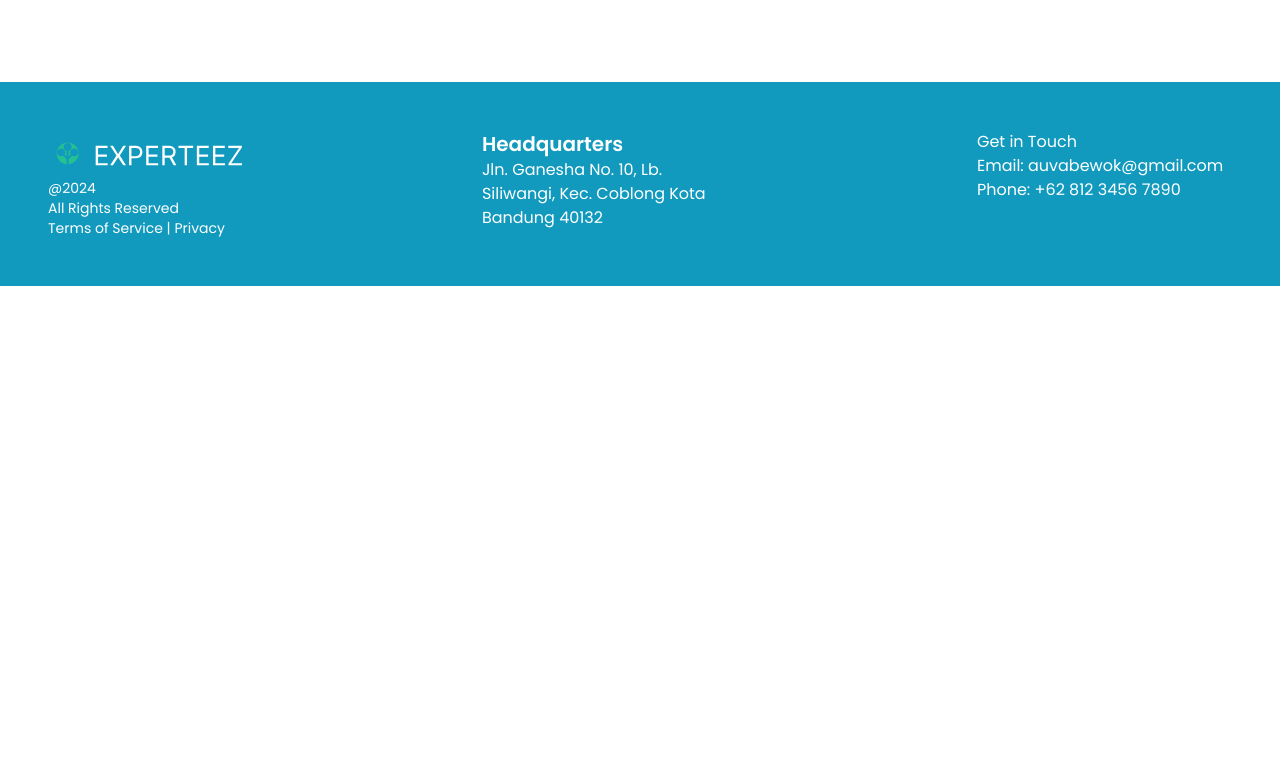
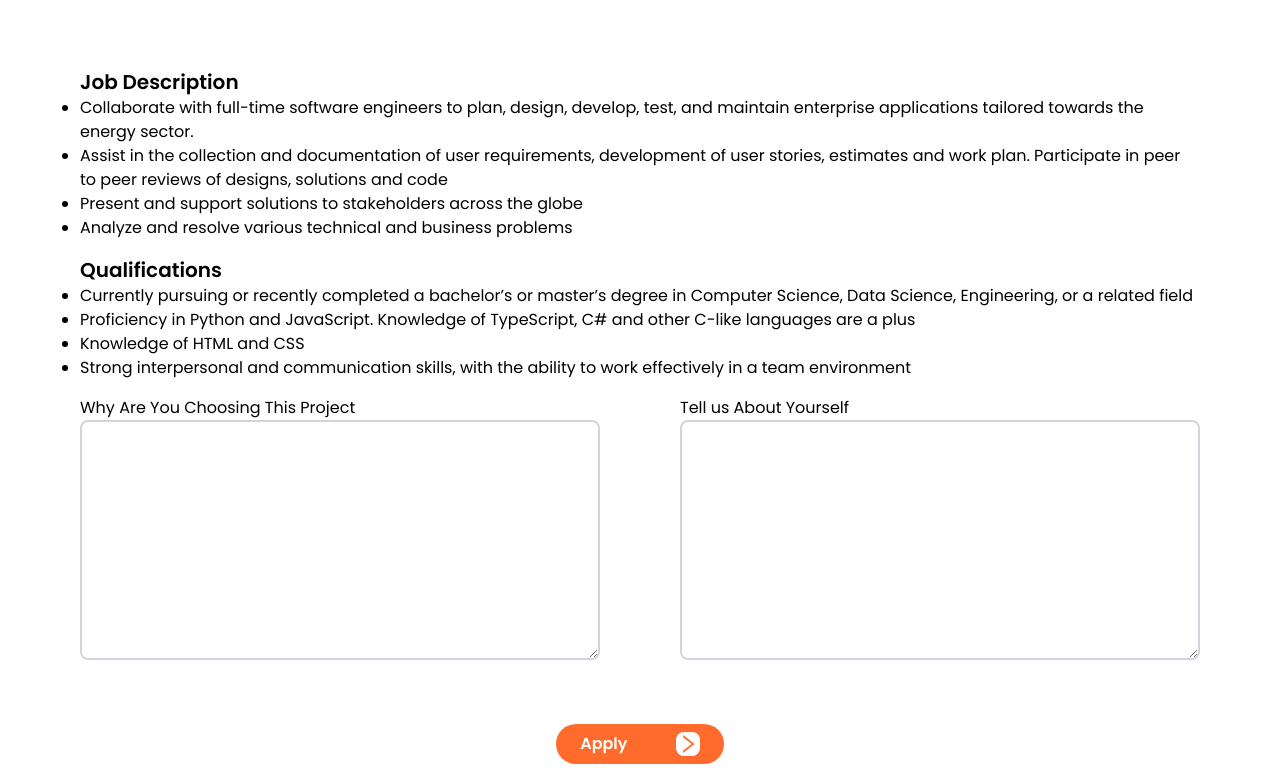
Before and after one commit to Experteez/Experteez-Frontend, a Next.js app: page /project/1/detail in a window 1280 px wide. Shown: the part 452-1220 px from the top of the page. Before the commit the page ends 800 px from the top, so only its background shows below. Built offline with nearby package versions, Linux system fonts and the light colour scheme; no server answers.

Commit message:
feat: apply projects functionality

```diff
--- a/src/app/project/ListProject.tsx
+++ b/src/app/project/ListProject.tsx
@@ -8,12 +8,15 @@ interface ListProjectProps {
 export default function ListProject({ data }: ListProjectProps) {
   return (
     <div className="flex flex-wrap items-center justify-center gap-16">
-      {data.map((project: any) => {
+      {data?.map((project: any) => {
         const deadline: Date = new Date(project.deadline);
         const now: Date = new Date();
 
-        const durationInMilliseconds: number = deadline.getTime() - now.getTime();
-        const days: number = Math.floor(durationInMilliseconds / (1000 * 60 * 60 * 24));
+        const durationInMilliseconds: number =
+          deadline.getTime() - now.getTime();
+        const days: number = Math.floor(
+          durationInMilliseconds / (1000 * 60 * 60 * 24)
+        );
 
         let duration: string;
         if (days < 30) {
@@ -26,6 +29,7 @@ export default function ListProject({ data }: ListProjectProps) {
         return (
           <ProjectCard
             key={project.id}
+            projectId={project.id}
             title={project.name}
             description={project.description}
             image={project.image ?? "/mentor/google.png"}
--- a/src/app/project/[id]/page.tsx
+++ b/src/app/project/[id]/detail/DetailProject.tsx
@@ -1,8 +1,64 @@
+"use client";
 import Image from "next/image";
 import Link from "next/link";
 import { AiOutlineRight } from "react-icons/ai";
+import toast from "react-hot-toast";
+import Cookies from "universal-cookie";
+import { useRouter } from "next/navigation";
+import { useEffect, useState } from "react";
 
-export default function Page() {
+export default function DetailProject({ params }: { params: { id: string } }) {
+  const [isSubmitting, setIsSubmitting] = useState(false);
+  const router = useRouter();
+  const cookies = new Cookies();
+  const [data, setData] = useState({
+    why_choose: "",
+    tell_us: "",
+  });
+
+  useEffect(() => {
+    if (isSubmitting) {
+      toast.loading("Loading...");
+    } else {
+      toast.dismiss();
+    }
+  }, [isSubmitting]);
+
+  const handleSubmit = async () => {
+    setIsSubmitting(true);
+
+    const res = await fetch(
+      process.env.NEXT_PUBLIC_BACKEND_URL +
+        `/api/v1/projects/${params.id}/apply/register`,
+      {
+        method: "POST",
+        headers: {
+          "Content-Type": "application/json",
+          Authorization: "Bearer " + cookies.get("token"),
+        },
+        body: JSON.stringify({
+          why_choose: data.why_choose,
+          tell_us: data.tell_us,
+        }),
+      }
+    );
+
+    if (res.ok) {
+      setTimeout(() => {
+        toast.success(
+          "Successfully applied!, please wait for the response on your email."
+        );
+      }, 5000);
+      router.push("/project/${params.id}/success");
+    } else {
+      const { message } = await res.json();
+      setTimeout(() => {
+        toast.error(message);
+      }, 5000);
+    }
+    setIsSubmitting(false);
+  };
+
   return (
     <div className="py-12 flex flex-col gap-16 px-12 lg:px-20">
       <section className="bg-white flex gap-28 lg:px-72 justify-center items-center">
@@ -72,25 +128,31 @@ export default function Page() {
         <div className="flex flex-col lg:flex-row gap-20 justify-start w-full">
           <div className="flex flex-col lg:w-1/2">
             <label>Why Are You Choosing This Project</label>
-            <textarea className="border-2 border-gray-300 rounded-lg px-2 h-60"></textarea>
+            <textarea
+              className="border-2 border-gray-300 rounded-lg px-2 h-60"
+              onChange={(e) => setData({ ...data, why_choose: e.target.value })}
+            ></textarea>
           </div>
 
           <div className="flex flex-col lg:w-1/2">
             <label>Tell us About Yourself</label>
-            <textarea className="border-2 border-gray-300 rounded-lg px-2 h-60"></textarea>
+            <textarea
+              className="border-2 border-gray-300 rounded-lg px-2 h-60"
+              onChange={(e) => setData({ ...data, tell_us: e.target.value })}
+            ></textarea>
           </div>
         </div>
 
-        <Link
-          href="/project/apply/submission"
-          className="bg-[#FF6B2D] self-center mt-12 gap-8 lg:w-[15%] justify-around hover:bg-[#FF6B2D]/90 text-white rounded-full py-2 px-4 h-fit flex items-center"
+        <div
+          className="bg-[#FF6B2D] self-center mt-12 gap-8 lg:w-[15%] justify-around hover:bg-[#FF6B2D]/90 text-white rounded-full py-2 px-4 h-fit flex items-center cursor-pointer"
+          onClick={handleSubmit}
         >
           <p className="font-semibold">Apply</p>
 
           <div className="bg-white rounded-lg">
             <AiOutlineRight className="text-[#FF6B2D] text-2xl" />
           </div>
-        </Link>
+        </div>
       </section>
     </div>
   );
--- /dev/null
+++ b/src/app/project/[id]/detail/page.tsx
@@ -0,0 +1,7 @@
+import DetailProject from "./DetailProject";
+
+const page = ({ params }: { params: { id: string } }) => {
+  return <DetailProject params={params} />;
+};
+
+export default page;
--- a/src/app/project/[id]/[data]/page.tsx
+++ b/src/app/project/[id]/success/page.tsx
@@ -12,7 +12,7 @@ export default function Page() {
           </h1>
         </div>
         <p className="text-gray-500 text-center">
-          You've just unleashed a wave of awesome by submitting your form.
+          You{"'"}ve just unleashed a wave of awesome by submitting your form.
           Please hoping an email reply within <strong>14 days.</strong>
         </p>
 
--- a/src/components/project/ProjectCard.tsx
+++ b/src/components/project/ProjectCard.tsx
@@ -5,6 +5,7 @@ import { FaLocationPin } from "react-icons/fa6";
 import { TiTime } from "react-icons/ti";
 
 interface ProjectCardProps {
+  projectId: string;
   image: string;
   title: string;
   description: string;
@@ -14,6 +15,7 @@ interface ProjectCardProps {
 }
 
 export default function ProjectCard({
+  projectId,
   image,
   title,
   description,
@@ -50,7 +52,7 @@ export default function ProjectCard({
       </div>
 
       <Link
-        href="/project/detail"
+        href={`/project/${projectId}/detail`}
         className="bg-[#FF6B2D] font-semibold hover:bg-[#FF6B2D]/90 flex items-center gap-4 px-4 py-2 rounded-full w-1/2"
       >
         <p className="text-white py-2 text-center">Apply</p>
```
